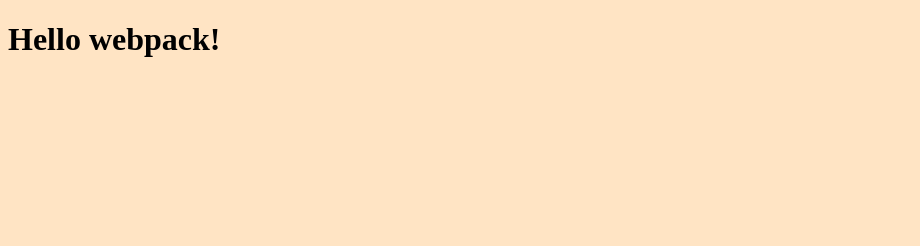
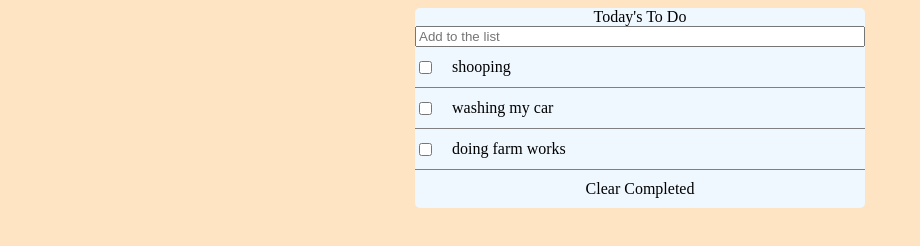
Before and after one commit to OnlyUnknown/re-To-Do-List, a website built with webpack: page src/index.html in a window 1280 px wide. Shown: the whole page, without its empty margins (0-920 px from the left). Built offline with nearby package versions, Linux system fonts and the light colour scheme.

Commit message:
List has been added dynamically

```diff
--- a/src/index.html
+++ b/src/index.html
@@ -1,11 +1,13 @@
-<!DOCTYPE html>
-<html lang="en">
-<head>
-    <meta charset="UTF-8">
-    <meta name="viewport" content="width=device-width, initial-scale=1.0">
-    <title>Wbpack Exercise</title>
-</head>
-<body>
-    <h1>Hello webpack!</h1>
-</body>
+<html>
+  <head>
+    <meta charset="utf-8">
+    <title>To Do List</title>
+  <meta name="viewport" content="width=device-width, initial-scale=1"></head>
+  <body>
+
+    <div class="list">
+        <div class="today">Today's To Do</div>
+         <input type="text" placeholder="Add to the list">
+    </div>
+  </body>
 </html>
--- a/src/index.js
+++ b/src/index.js
@@ -1,12 +1,33 @@
 import './style.css';
 
-function component() {
-    const element = document.createElement('div');
+const list = [
+    {
+        index: 0,
+        discription: 'shooping',
+        completed: true,
+    },
+    {
+        index: 1,
+        discription: 'washing my car',
+        completed: false,
+    },
+    {
+        index: 2,
+        discription: 'doing farm works',
+        completed: false,
+    }
 
-    // Lodash, currently included via a script, is required for this line to work
-    element.innerHTML = _.join(['Hello', 'webpack'], ' ');
-    element.classList.add('hello');
-    return element;
-  }
+]
 
-  document.body.appendChild(component());
+const flex = document.querySelector(".list")
+
+
+list.forEach((task) => {
+    flex.innerHTML += `<div class="flex-list"><input type="checkbox"> ${task.discription}<div>`
+}
+)
+
+const clear = document.createElement("div")
+clear.classList.add("clear")
+clear.innerHTML = "Clear Completed"
+flex.appendChild(clear)
```
